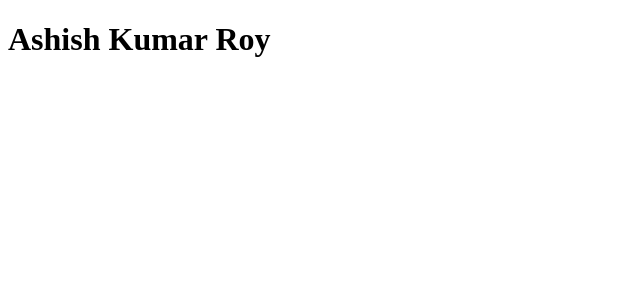
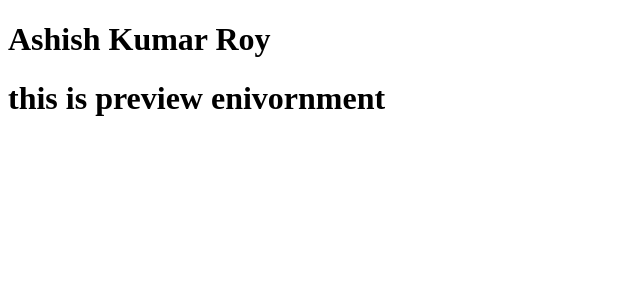
Before and after one commit to gitwithashishroy/codearoy, a Next.js app: page / in a window 1280 px wide. Shown: the top 300 px of the page, without its empty margins (0-640 px from the left). Built offline with nearby package versions, Linux system fonts and the light colour scheme.

Commit message:
feat(codearoy): added preview environment

```diff
--- a/src/pages/index.tsx
+++ b/src/pages/index.tsx
@@ -13,6 +13,7 @@
       </Head>
       <main>
       <NameAnimation />
+      <h1> this is preview enivornment </h1>
       </main>
     </div>
   )
```
